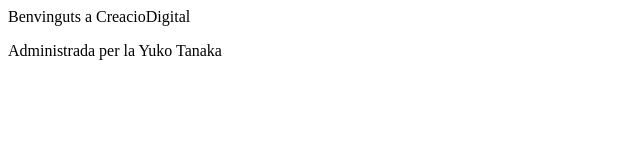
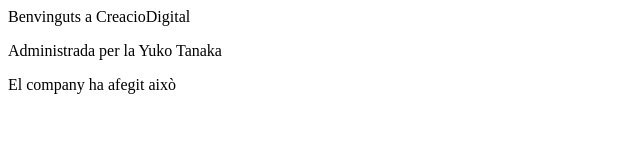
Before and after one commit to yukotanaka-ioc/CreacioDigital, a website: page public_html/index.html in a window 1280 px wide. Shown: the whole page, without its empty margins (0-640 px from the left). Drawn offline with Linux system fonts and the light colour scheme.

Commit message:
Vesió 1.2 del projecte web CreacióDigital

```diff
--- a/public_html/index.html
+++ b/public_html/index.html
@@ -12,5 +12,6 @@
     <body>
         <div>Benvinguts a CreacioDigital</div>
         <p>Administrada per la Yuko Tanaka</p>
+        <p>El company ha afegit això</p>
     </body>
 </html>
```
